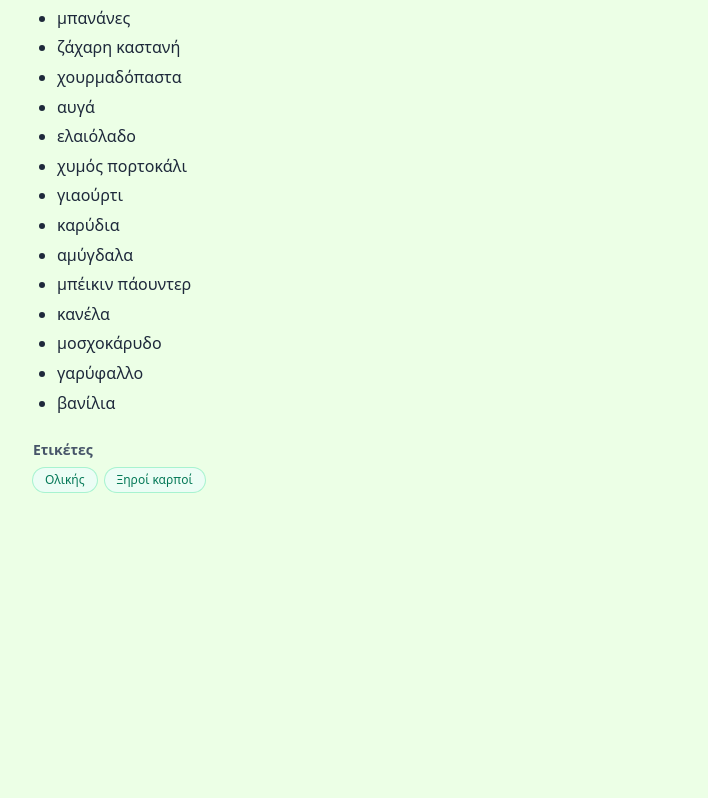
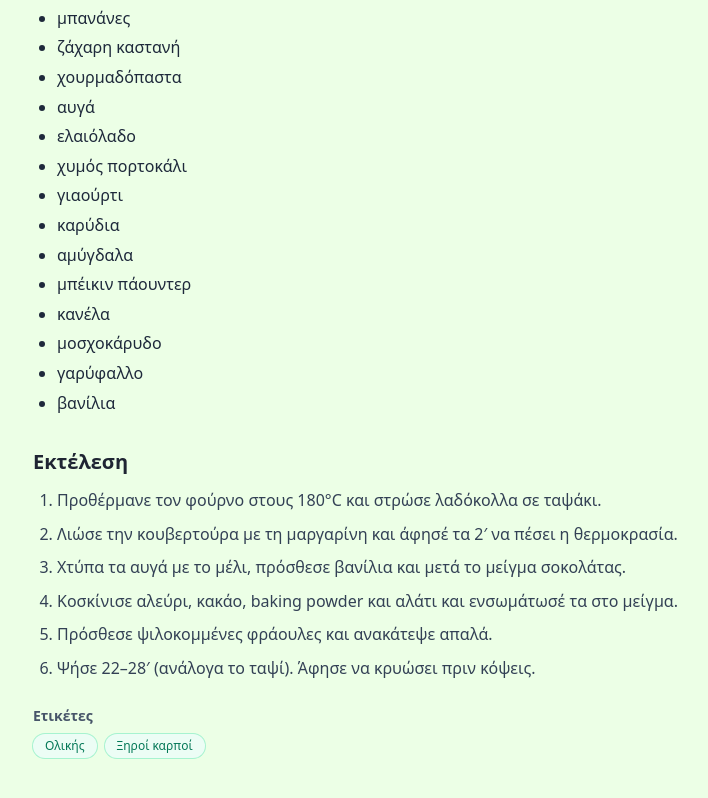
Before and after one commit to TheMightyPengu/dietologist-frontend, a Next.js app: page /recipes/banana-bread in a window 1280 px wide. Shown: the part 797-1595 px from the top of the page, without its empty margins (255-963 px from the left). Before the commit the page ends 1329 px from the top, so only its background shows below. Built offline with nearby package versions, Linux system fonts and the light colour scheme; a web font is replaced by a local one.

Commit message:
feat: add steps to recipes for detailed cooking instructions

```diff
--- a/src/pages/recipes/[slug].tsx
+++ b/src/pages/recipes/[slug].tsx
@@ -16,6 +16,7 @@ type Recipe = {
   tags: string[];
   allergensFree: string[]; // e.g., ["gluten", "dairy"]
   ingredients: string[];
+  steps: string[];
   image: string;
   createdAt: string;
 };
@@ -43,6 +44,14 @@ const RECIPES: Recipe[] = [
       "αλάτι",
       "κουβερτούρα",
       "γάλα",
+    ],
+    steps: [
+      "Προθέρμανε τον φούρνο στους 180°C και στρώσε λαδόκολλα σε ταψάκι.",
+      "Λιώσε την κουβερτούρα με τη μαργαρίνη και άφησέ τα 2′ να πέσει η θερμοκρασία.",
+      "Χτύπα τα αυγά με το μέλι, πρόσθεσε βανίλια και μετά το μείγμα σοκολάτας.",
+      "Κοσκίνισε αλεύρι, κακάο, baking powder και αλάτι και ενσωμάτωσέ τα στο μείγμα.",
+      "Πρόσθεσε ψιλοκομμένες φράουλες και ανακάτεψε απαλά.",
+      "Ψήσε 22–28′ (ανάλογα το ταψί). Άφησε να κρυώσει πριν κόψεις.",
     ],
     image:
       "https://images.unsplash.com/photo-1606313564200-e75d5e30476e?q=80&w=1974&auto=format&fit=crop",
@@ -74,6 +83,14 @@ const RECIPES: Recipe[] = [
       "γαρύφαλλο",
       "βανίλια",
     ],
+    steps: [
+      "Προθέρμανε τον φούρνο στους 180°C και στρώσε λαδόκολλα σε ταψάκι.",
+      "Λιώσε την κουβερτούρα με τη μαργαρίνη και άφησέ τα 2′ να πέσει η θερμοκρασία.",
+      "Χτύπα τα αυγά με το μέλι, πρόσθεσε βανίλια και μετά το μείγμα σοκολάτας.",
+      "Κοσκίνισε αλεύρι, κακάο, baking powder και αλάτι και ενσωμάτωσέ τα στο μείγμα.",
+      "Πρόσθεσε ψιλοκομμένες φράουλες και ανακάτεψε απαλά.",
+      "Ψήσε 22–28′ (ανάλογα το ταψί). Άφησε να κρυώσει πριν κόψεις.",
+    ],
     image:
       "https://images.unsplash.com/photo-1604335399105-a0c64b754bf1?q=80&w=1974&auto=format&fit=crop",
     createdAt: "2025-02-01T09:30:00Z",
@@ -101,6 +118,14 @@ const RECIPES: Recipe[] = [
       "χουρμάδες",
       "κουβερτούρα",
     ],
+    steps: [
+      "Προθέρμανε τον φούρνο στους 180°C και στρώσε λαδόκολλα σε ταψάκι.",
+      "Λιώσε την κουβερτούρα με τη μαργαρίνη και άφησέ τα 2′ να πέσει η θερμοκρασία.",
+      "Χτύπα τα αυγά με το μέλι, πρόσθεσε βανίλια και μετά το μείγμα σοκολάτας.",
+      "Κοσκίνισε αλεύρι, κακάο, baking powder και αλάτι και ενσωμάτωσέ τα στο μείγμα.",
+      "Πρόσθεσε ψιλοκομμένες φράουλες και ανακάτεψε απαλά.",
+      "Ψήσε 22–28′ (ανάλογα το ταψί). Άφησε να κρυώσει πριν κόψεις.",
+    ],
     image:
       "https://images.unsplash.com/photo-1607958996333-41aef7caefaa?q=80&w=1974&auto=format&fit=crop",
     createdAt: "2025-02-12T14:00:00Z",
@@ -123,6 +148,14 @@ const RECIPES: Recipe[] = [
       "βανίλια",
       "πρωτεΐνη",
       "κουβερτούρα",
+    ],
+    steps: [
+      "Προθέρμανε τον φούρνο στους 180°C και στρώσε λαδόκολλα σε ταψάκι.",
+      "Λιώσε την κουβερτούρα με τη μαργαρίνη και άφησέ τα 2′ να πέσει η θερμοκρασία.",
+      "Χτύπα τα αυγά με το μέλι, πρόσθεσε βανίλια και μετά το μείγμα σοκολάτας.",
+      "Κοσκίνισε αλεύρι, κακάο, baking powder και αλάτι και ενσωμάτωσέ τα στο μείγμα.",
+      "Πρόσθεσε ψιλοκομμένες φράουλες και ανακάτεψε απαλά.",
+      "Ψήσε 22–28′ (ανάλογα το ταψί). Άφησε να κρυώσει πριν κόψεις.",
     ],
     image:
       "https://images.unsplash.com/photo-1559160580-55d1a6fd4ec4?q=80&w=1974&auto=format&fit=crop",
@@ -155,6 +188,14 @@ const RECIPES: Recipe[] = [
       "βανίλια",
       "αλάτι",
     ],
+    steps: [
+      "Προθέρμανε τον φούρνο στους 180°C και στρώσε λαδόκολλα σε ταψάκι.",
+      "Λιώσε την κουβερτούρα με τη μαργαρίνη και άφησέ τα 2′ να πέσει η θερμοκρασία.",
+      "Χτύπα τα αυγά με το μέλι, πρόσθεσε βανίλια και μετά το μείγμα σοκολάτας.",
+      "Κοσκίνισε αλεύρι, κακάο, baking powder και αλάτι και ενσωμάτωσέ τα στο μείγμα.",
+      "Πρόσθεσε ψιλοκομμένες φράουλες και ανακάτεψε απαλά.",
+      "Ψήσε 22–28′ (ανάλογα το ταψί). Άφησε να κρυώσει πριν κόψεις.",
+    ],
     image:
       "https://images.unsplash.com/photo-1606890737304-57a1ca8a5b72?q=80&w=1974&auto=format&fit=crop",
     createdAt: "2025-03-18T16:40:00Z",
@@ -169,6 +210,14 @@ const RECIPES: Recipe[] = [
     tags: ["Frosting", "Επικάλυψη"],
     allergensFree: [],
     ingredients: ["γιαούρτι", "τυρί κρέμα", "ξύσμα λεμονιού", "βανίλια"],
+    steps: [
+      "Προθέρμανε τον φούρνο στους 180°C και στρώσε λαδόκολλα σε ταψάκι.",
+      "Λιώσε την κουβερτούρα με τη μαργαρίνη και άφησέ τα 2′ να πέσει η θερμοκρασία.",
+      "Χτύπα τα αυγά με το μέλι, πρόσθεσε βανίλια και μετά το μείγμα σοκολάτας.",
+      "Κοσκίνισε αλεύρι, κακάο, baking powder και αλάτι και ενσωμάτωσέ τα στο μείγμα.",
+      "Πρόσθεσε ψιλοκομμένες φράουλες και ανακάτεψε απαλά.",
+      "Ψήσε 22–28′ (ανάλογα το ταψί). Άφησε να κρυώσει πριν κόψεις.",
+    ],
     image:
       "https://images.unsplash.com/photo-1601972599720-b82e67fce78b?q=80&w=1974&auto=format&fit=crop",
     createdAt: "2025-03-18T17:00:00Z",
@@ -194,6 +243,14 @@ const RECIPES: Recipe[] = [
       "κανέλα",
       "ζάχαρη",
     ],
+    steps: [
+      "Προθέρμανε τον φούρνο στους 180°C και στρώσε λαδόκολλα σε ταψάκι.",
+      "Λιώσε την κουβερτούρα με τη μαργαρίνη και άφησέ τα 2′ να πέσει η θερμοκρασία.",
+      "Χτύπα τα αυγά με το μέλι, πρόσθεσε βανίλια και μετά το μείγμα σοκολάτας.",
+      "Κοσκίνισε αλεύρι, κακάο, baking powder και αλάτι και ενσωμάτωσέ τα στο μείγμα.",
+      "Πρόσθεσε ψιλοκομμένες φράουλες και ανακάτεψε απαλά.",
+      "Ψήσε 22–28′ (ανάλογα το ταψί). Άφησε να κρυώσει πριν κόψεις.",
+    ],
     image:
       "https://images.unsplash.com/photo-1519681393784-d120267933ba?q=80&w=1974&auto=format&fit=crop",
     createdAt: "2025-04-02T12:20:00Z",
@@ -214,6 +271,14 @@ const RECIPES: Recipe[] = [
       "κακάο",
       "βανίλια",
       "μαύρη σοκολάτα",
+    ],
+    steps: [
+      "Προθέρμανε τον φούρνο στους 180°C και στρώσε λαδόκολλα σε ταψάκι.",
+      "Λιώσε την κουβερτούρα με τη μαργαρίνη και άφησέ τα 2′ να πέσει η θερμοκρασία.",
+      "Χτύπα τα αυγά με το μέλι, πρόσθεσε βανίλια και μετά το μείγμα σοκολάτας.",
+      "Κοσκίνισε αλεύρι, κακάο, baking powder και αλάτι και ενσωμάτωσέ τα στο μείγμα.",
+      "Πρόσθεσε ψιλοκομμένες φράουλες και ανακάτεψε απαλά.",
+      "Ψήσε 22–28′ (ανάλογα το ταψί). Άφησε να κρυώσει πριν κόψεις.",
     ],
     image:
       "https://images.unsplash.com/photo-1616594039964-ae9021a400a0?q=80&w=1974&auto=format&fit=crop",
@@ -238,6 +303,14 @@ const RECIPES: Recipe[] = [
       "αλάτι",
       "ελαιόλαδο",
       "αυγό",
+    ],
+    steps: [
+      "Προθέρμανε τον φούρνο στους 180°C και στρώσε λαδόκολλα σε ταψάκι.",
+      "Λιώσε την κουβερτούρα με τη μαργαρίνη και άφησέ τα 2′ να πέσει η θερμοκρασία.",
+      "Χτύπα τα αυγά με το μέλι, πρόσθεσε βανίλια και μετά το μείγμα σοκολάτας.",
+      "Κοσκίνισε αλεύρι, κακάο, baking powder και αλάτι και ενσωμάτωσέ τα στο μείγμα.",
+      "Πρόσθεσε ψιλοκομμένες φράουλες και ανακάτεψε απαλά.",
+      "Ψήσε 22–28′ (ανάλογα το ταψί). Άφησε να κρυώσει πριν κόψεις.",
     ],
     image:
       "https://images.unsplash.com/photo-1511385348-a52b4a160dc2?q=80&w=1974&auto=format&fit=crop",
@@ -266,6 +339,14 @@ const RECIPES: Recipe[] = [
       "ελιά",
       "καρότο",
       "φέτα",
+    ],
+    steps: [
+      "Προθέρμανε τον φούρνο στους 180°C και στρώσε λαδόκολλα σε ταψάκι.",
+      "Λιώσε την κουβερτούρα με τη μαργαρίνη και άφησέ τα 2′ να πέσει η θερμοκρασία.",
+      "Χτύπα τα αυγά με το μέλι, πρόσθεσε βανίλια και μετά το μείγμα σοκολάτας.",
+      "Κοσκίνισε αλεύρι, κακάο, baking powder και αλάτι και ενσωμάτωσέ τα στο μείγμα.",
+      "Πρόσθεσε ψιλοκομμένες φράουλες και ανακάτεψε απαλά.",
+      "Ψήσε 22–28′ (ανάλογα το ταψί). Άφησε να κρυώσει πριν κόψεις.",
     ],
     image:
       "https://images.unsplash.com/photo-1499636136210-6f4ee915583e?q=80&w=1974&auto=format&fit=crop",
@@ -312,7 +393,10 @@ export default function RecipeDetail() {
       <>
         <Head>
           <title>Συνταγή δεν βρέθηκε — NutriClinic</title>
-          <link rel="canonical" href={`https://example.gr${asPath.split("?")[0]}`} />
+          <link
+            rel="canonical"
+            href={`https://example.gr${asPath.split("?")[0]}`}
+          />
         </Head>
         <main className="bg-bg text-slate-800">
           <div className="mx-auto max-w-3xl px-4 sm:px-6 lg:px-8 py-12">
@@ -332,7 +416,10 @@ export default function RecipeDetail() {
     <>
       <Head>
         <title>{recipe.title} — NutriClinic</title>
-        <meta name="description" content={`${recipe.title} • Χρόνος: ${formatMin(recipe.minutes)}`} />
+        <meta
+          name="description"
+          content={`${recipe.title} • Χρόνος: ${formatMin(recipe.minutes)}`}
+        />
         {/* Canonical to the pretty Greek path */}
         <link rel="canonical" href={`https://example.gr/recipes/${pretty}`} />
       </Head>
@@ -343,10 +430,14 @@ export default function RecipeDetail() {
             ← Πίσω στις συνταγές
           </Link>
 
-          <h1 className="mt-4 text-3xl md:text-4xl font-semibold">{recipe.title}</h1>
+          <h1 className="mt-4 text-3xl md:text-4xl font-semibold">
+            {recipe.title}
+          </h1>
           <div className="mt-2 text-slate-600">
-            Κατηγορία: <span className="font-medium">{recipe.category}</span> • Χρόνος:{" "}
-            <span className="font-medium">{formatMin(recipe.minutes)}</span> • Βαθμολογία:{" "}
+            Κατηγορία: <span className="font-medium">{recipe.category}</span> •
+            Χρόνος:{" "}
+            <span className="font-medium">{formatMin(recipe.minutes)}</span> •
+            Βαθμολογία:{" "}
             <span className="font-medium">{recipe.rating.toFixed(1)}</span>
           </div>
 
@@ -370,6 +461,24 @@ export default function RecipeDetail() {
             </ul>
           </section>
 
+          <section className="mt-8">
+            <h2 className="text-xl font-semibold">Εκτέλεση</h2>
+
+            {recipe.steps?.length ? (
+              <ol className="mt-3 list-decimal pl-6 space-y-2">
+                {recipe.steps.map((step, i) => (
+                  <li key={i} className="text-slate-700">
+                    {step}
+                  </li>
+                ))}
+              </ol>
+            ) : (
+              <p className="mt-3 text-slate-600">
+                Τα βήματα θα προστεθούν σύντομα.
+              </p>
+            )}
+          </section>
+
           {recipe.tags.length > 0 && (
             <section className="mt-6">
               <h3 className="text-sm font-semibold text-slate-600">Ετικέτες</h3>
```
